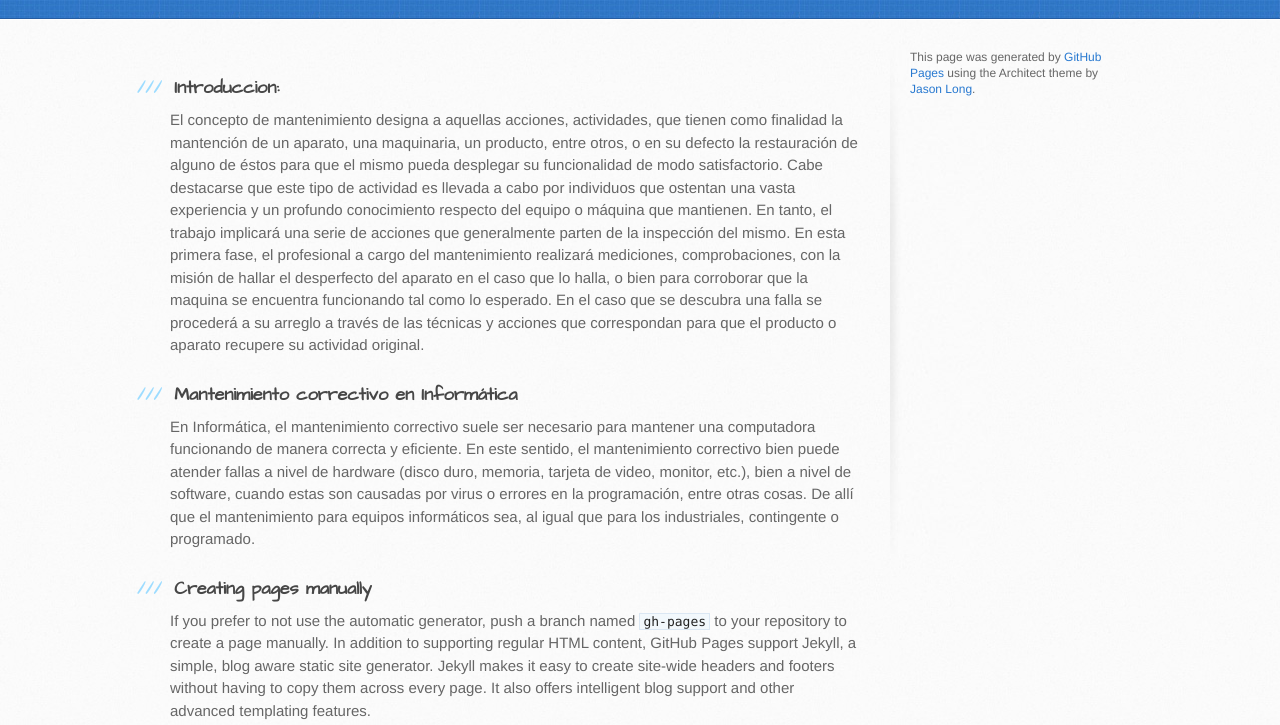
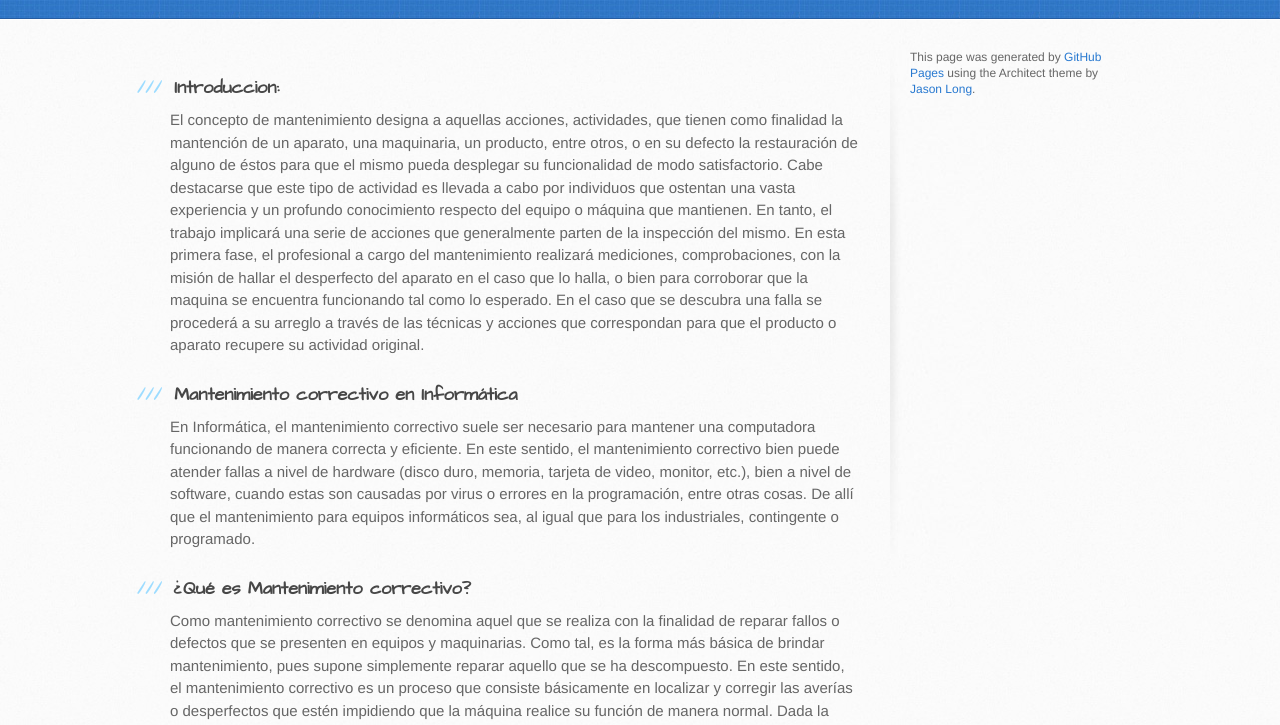
Before and after one commit to CECyTEM-Plantel15/CECyTEM-Plantel15.github.io, a plain HTML site: page index.html in a window 1280 px wide. Shown: the part 220-945 px from the top of the page. Drawn offline with Linux system fonts and the light colour scheme.

Commit message:
Update index.html

```diff
--- a/index.html
+++ b/index.html
@@ -47,9 +47,15 @@ Cabe destacarse que este tipo de actividad es llevada a cabo por individuos que
 <p>En Informática, el mantenimiento correctivo suele ser necesario para mantener una computadora funcionando de  manera correcta y eficiente. En este sentido, el mantenimiento correctivo bien puede atender fallas a nivel de hardware (disco duro, memoria, tarjeta de video, monitor, etc.), bien a nivel de software, cuando estas son causadas por virus o errores en la programación, entre otras cosas. De allí que el mantenimiento para equipos informáticos sea, al igual que para los industriales, contingente o programado.</p>
 
 <h3>
-<a id="creating-pages-manually" class="anchor" href="#creating-pages-manually" aria-hidden="true"><span aria-hidden="true" class="octicon octicon-link"></span></a>Creating pages manually</h3>
+<a id="creating-pages-manually" class="anchor" href="#creating-pages-manually" aria-hidden="true"><span aria-hidden="true" class="octicon octicon-link"></span></a>¿Qué es Mantenimiento correctivo?</h3>
 
-<p>If you prefer to not use the automatic generator, push a branch named <code>gh-pages</code> to your repository to create a page manually. In addition to supporting regular HTML content, GitHub Pages support Jekyll, a simple, blog aware static site generator. Jekyll makes it easy to create site-wide headers and footers without having to copy them across every page. It also offers intelligent blog support and other advanced templating features.</p>
+<p>Como mantenimiento correctivo se denomina aquel que se realiza con la finalidad de reparar fallos o defectos que se presenten en equipos y maquinarias.
+
+Como tal, es la forma más básica de brindar mantenimiento, pues supone simplemente reparar aquello que se ha descompuesto. En este sentido, el mantenimiento correctivo es un proceso que consiste básicamente en localizar y corregir las averías o desperfectos que estén impidiendo que la máquina realice su función de manera normal.
+
+
+Dada la simplicidad de las máquinas antiguas y la ausencia de una cultura de consumo, como la actual, el mantenimiento correctivo era el la forma más usual de enfrentar las fallas de la maquinaria hasta el siglo XX.
+</p>
 
 <h3>
 <a id="authors-and-contributors" class="anchor" href="#authors-and-contributors" aria-hidden="true"><span aria-hidden="true" class="octicon octicon-link"></span></a>Authors and Contributors</h3>
```
